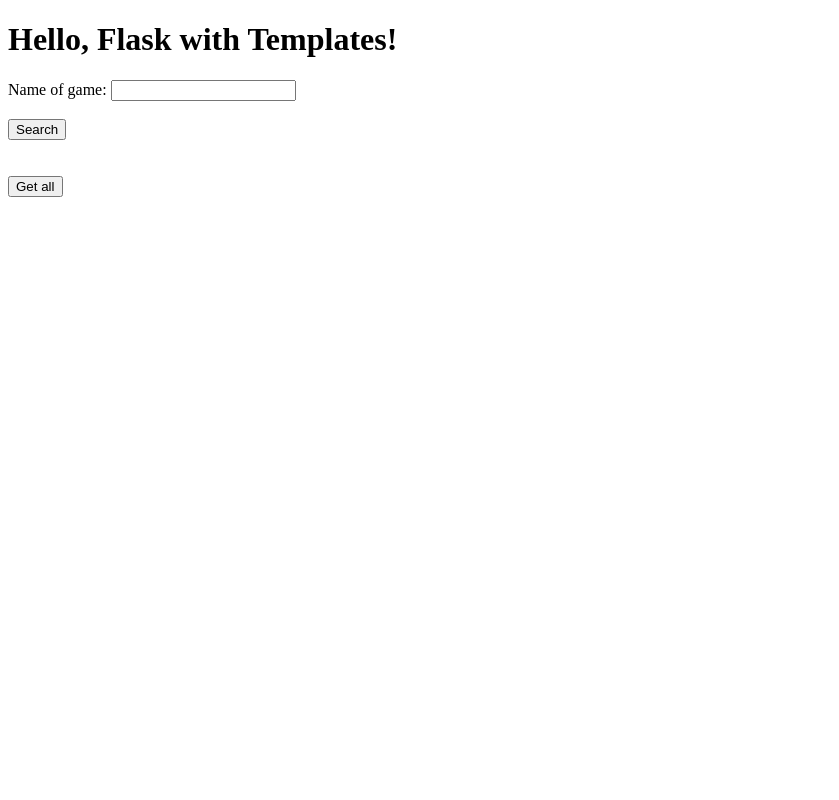
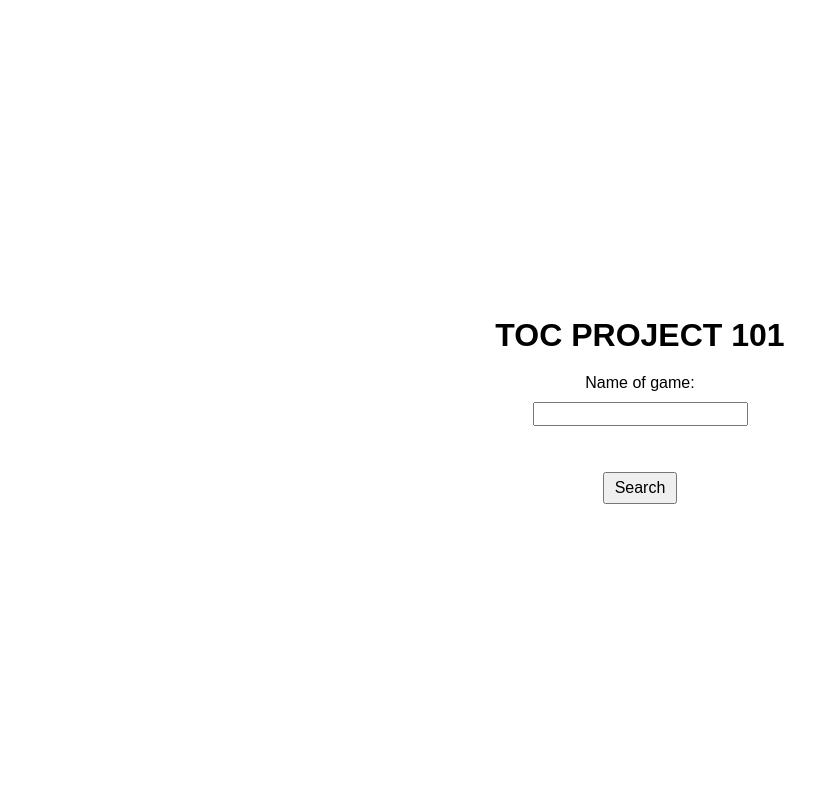
Before and after one commit to Norawit2907/TOC_WebScraping, a Flask app: page / in a window 1280 px wide. Shown: the whole page, without its empty margins (0-839 px from the left). Run offline with Flask 3, Linux system fonts and the light colour scheme.

Commit message:
fix page to one page

```diff
--- a/flask_app/app.py
+++ b/flask_app/app.py
@@ -1,4 +1,4 @@
-from flask import Flask, Response, request
+from flask import Flask, Response, request, jsonify
 from flask import render_template
 from crawling_two import crawling_two
 from io import StringIO
@@ -29,6 +29,16 @@
                  "attachment; filename=games.csv"}
     )
 
+# @app.route("/crawl")
+# def crawl():
+#     games  = crawling_two()
+#     search_query = request.args.get('name', '').lower()
+#     if search_query:
+#         games = [game for game in games if search_query in game[0].lower()]
+
+#     game_list = [{'game': game[0], 'alphabet': game[1], 'release_date': game[2]} for game in games]
+#     return render_template('index.html', game=game_list, search_name=search_query)
+
 @app.route("/crawl")
 def crawl():
     games  = crawling_two()
@@ -37,7 +47,7 @@
         games = [game for game in games if search_query in game[0].lower()]
 
     game_list = [{'game': game[0], 'alphabet': game[1], 'release_date': game[2]} for game in games]
-    return render_template('table.html', game=game_list, search_name=search_query)
+    return jsonify({'game': game_list, 'search_name': search_query})
 
 
 if __name__ == "__main__":
--- a/flask_app/templates/index.html
+++ b/flask_app/templates/index.html
@@ -3,17 +3,180 @@
 <head>
   <meta charset="utf-8">
   <title>Flask App</title>
+  <style>
+    body, html {
+      height: 100%;
+      margin: 0;
+      font-family: Arial, sans-serif;
+      display: flex;
+      justify-content: center;
+      align-items: center;
+      flex-direction: column;
+    }
+
+    h1 {
+      text-align: center;
+      margin-bottom: 20px;
+    }
+
+    form {
+      display: flex;
+      flex-direction: column;
+      align-items: center;
+    }
+
+    label, input[type="text"] {
+      margin-bottom: 10px;
+      font-size: 16px;
+    }
+
+    input[type="submit"] {
+      font-size: 16px;
+      padding: 5px 10px;
+      cursor: pointer;
+    }
+
+    /* Modal styles */
+    .modal {
+      display: none;
+      position: fixed;
+      z-index: 1;
+      left: 0;
+      top: 0;
+      width: 100%;
+      height: 100%;
+      overflow: auto;
+      background-color: rgb(0,0,0);
+      background-color: rgba(0,0,0,0.4);
+      padding-top: 60px;
+    }
+
+    .modal-content {
+      background-color: #fefefe;
+      margin: 5% auto;
+      padding: 20px;
+      border: 1px solid #888;
+      width: 80%;
+    }
+
+    .modal-header{
+      display: grid;
+      align-items: center;
+      grid-template-columns: 5fr 0.7fr 0.3fr;
+    }
+
+    .modal-header span{
+      padding-left: 30px;
+    }
+
+    .close {
+      color: #aaa;
+      float: right;
+      font-size: 28px;
+      font-weight: bold;
+    }
+
+    .close:hover,
+    .close:focus {
+      color: black;
+      text-decoration: none;
+      cursor: pointer;
+    }
+
+    table {
+      width: 100%;
+      border-collapse: collapse;
+    }
+
+    table, th, td {
+      border: 1px solid black;
+    }
+
+    th, td {
+      padding: 10px;
+      text-align: left;
+    }
+  </style>
 </head>
 <body>
-    <h1>Hello, Flask with Templates!</h1>
-    <form action="/crawl" method="GET">
+  <h1>TOC PROJECT 101</h1>
+  <form id="searchForm">
     <label for="findname">Name of game:</label>
     <input type="text" id="findname" name="name"><br><br>
     <input type="submit" value="Search">
   </form>
-  <br><br>
-  <form action="/crawl" method="GET">
-      <input type="submit" value="Get all">
+
+  <!-- Modal for game list -->
+  <div id="myModal" class="modal">
+    <div class="modal-content">
+      <div class="modal-header">
+        <h2>Search Results</h2>
+        <form action="/getcsv">
+          <input type="hidden" name="name" value="{{ search_name }}">
+          <input type="submit" value="Get CSV FILE!"/>
         </form>
+        <span class="close">&times;</span>
+      </div>
+      <table id="gameTable">
+        <thead>
+          <tr>
+            <th>Game</th>
+            <th>Alphabet</th>
+            <th>Release Date</th>
+          </tr>
+        </thead>
+        <tbody id="gameTableBody">
+        </tbody>
+      </table>
+    </div>
+  </div>
+
+  <script>
+    document.getElementById('searchForm').onsubmit = async function(event) {
+      event.preventDefault();
+      const name = document.getElementById('findname').value;
+      const response = await fetch(`/crawl?name=${encodeURIComponent(name)}`);
+      const data = await response.json(); // Assuming your Flask API returns JSON data
+
+      const gameTableBody = document.getElementById('gameTableBody');
+      gameTableBody.innerHTML = '';
+
+      if (data.game.length > 0) {
+        data.game.forEach(game => {
+          const row = document.createElement('tr');
+          row.innerHTML = `
+            <td>${game.game}</td>
+            <td>${game.alphabet}</td>
+            <td>${game.release_date}</td>
+          `;
+          gameTableBody.appendChild(row);
+        });
+      } else {
+        const row = document.createElement('tr');
+        row.innerHTML = '<td colspan="3">No results found</td>';
+        gameTableBody.appendChild(row);
+      }
+
+      document.getElementById('myModal').style.display = "block";
+    };
+
+    // Get the modal
+    const modal = document.getElementById("myModal");
+
+    // Get the <span> element that closes the modal
+    const span = document.getElementsByClassName("close")[0];
+
+    // When the user clicks on <span> (x), close the modal
+    span.onclick = function() {
+      modal.style.display = "none";
+    }
+
+    // When the user clicks anywhere outside of the modal, close it
+    window.onclick = function(event) {
+      if (event.target == modal) {
+        modal.style.display = "none";
+      }
+    }
+  </script>
 </body>
 </html>
--- a/flask_app/templates/style.css
+++ /dev/null
@@ -1,3 +0,0 @@
-table, th, td {
-    border: 1px solid black;
-  }
```
Also changed, not shown: flask_app/templates/table.html (deleted, +0 -45 lines). Lines whose indentation alone changed are shown as unchanged.
